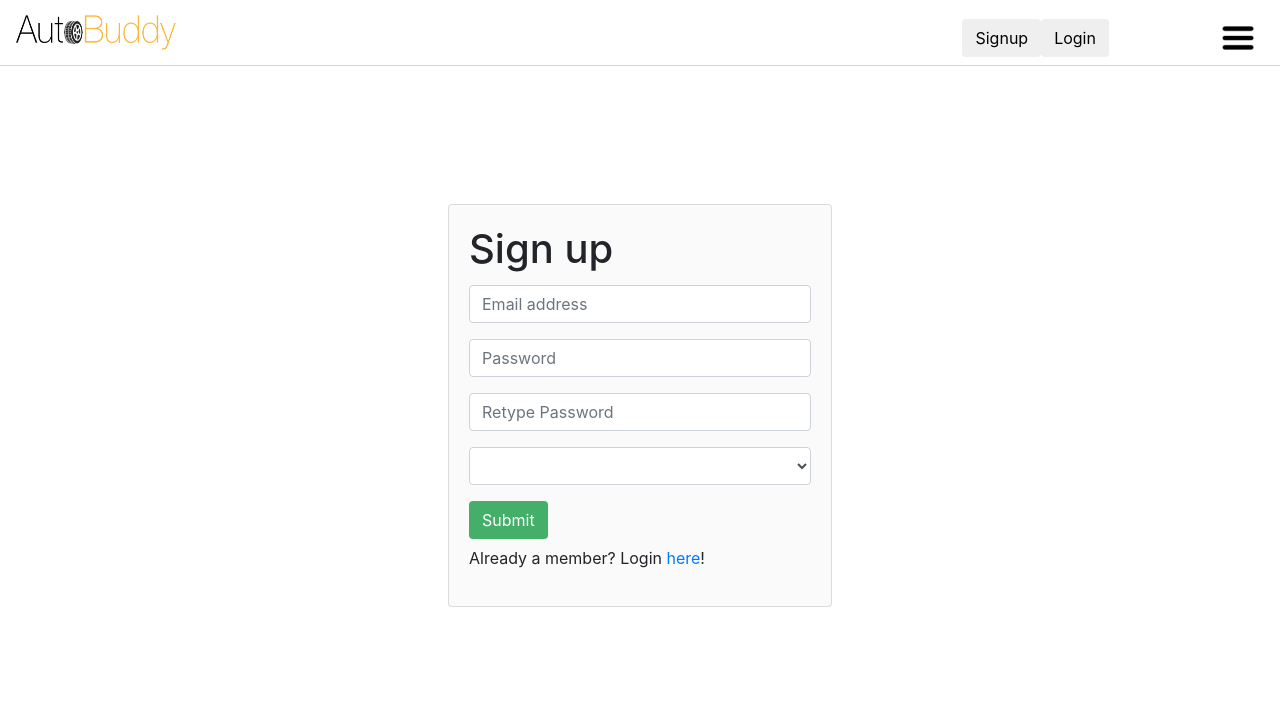
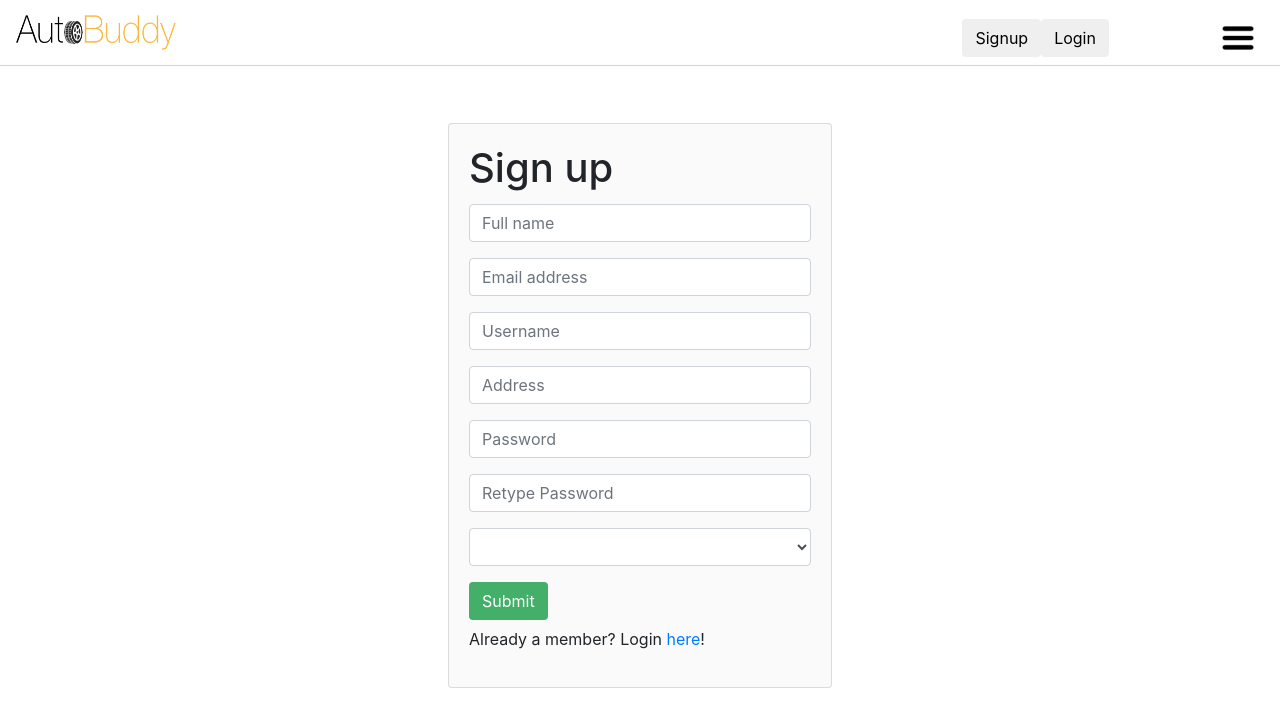
Before and after one commit to AutoBuddyDev/Web-Client, an Angular app in the folder AutoBuddy-Web-Client/: page /signup in a window 1280 px wide. Shown: the top 726 px of the page. Built offline with nearby package versions, Linux system fonts and the light colour scheme.

Commit message:
Working on connecting frontend and backend. Getting 0 unknown error.

```diff
--- a/AutoBuddy-Web-Client/src/app/components/car-repairs/car-repairs.component.ts
+++ b/AutoBuddy-Web-Client/src/app/components/car-repairs/car-repairs.component.ts
@@ -2,6 +2,8 @@ import { Car } from '../../domain/models';
 import { trigger, style, animate, transition } from '@angular/animations';
 import { Component, OnInit, Input } from '@angular/core';
 import { Repair } from '../../domain/models/repair';
+import { RepairRepository } from '../../domain/repair-repository';
+import { ActivatedRoute, Router } from '@angular/router';
 @Component({
   selector: 'app-car-repairs',
   templateUrl: './car-repairs.component.html',
@@ -36,7 +38,11 @@ export class CarRepairsComponent implements OnInit {
   public id:number;
   public progress:number;
 
-  constructor() { }
+  constructor(
+    private repairRepository: RepairRepository,
+    private activedRoute: ActivatedRoute,
+    private router: Router
+  ) { }
 
   ngOnInit() {
     this.id=0;
@@ -58,6 +64,21 @@ export class CarRepairsComponent implements OnInit {
     this.newRepair.date=this.today;
     this.newRepair.completed=false;
     this.newRepair.id= this.id;
+
+    // we dont actually need these, but for the purpose
+    // of the request, we need them.
+
+    this.newRepair.vehicle_id = undefined; // no car id so undef.
+    this.newRepair.repairStatus = 'ok';
+    // need to add cost, carId, repairStatus (string)
+
+    // API call
+    this.repairRepository.addRepair(this.newRepair).subscribe(res => {
+      console.log('res: ', res);
+    });
+    // End of api call
+
+
     if(this.newRepair.completed){
       this.completeRepairs.push(this.newRepair);
     }
--- a/AutoBuddy-Web-Client/src/app/components/login/login.component.html
+++ b/AutoBuddy-Web-Client/src/app/components/login/login.component.html
@@ -10,7 +10,7 @@
           <div class="form-group">
             <input [(ngModel)]="password" type="password" class="form-control" id="exampleInputPassword1" placeholder="Password" name="password">
           </div>
-          <button type="submit" class="btn submit-login-btn" (click)="submitLogin()" [routerLink]="['/garage']">Submit</button>
+          <button type="button" class="btn submit-login-btn" (click)="submitLogin()" [routerLink]="['/garage']">Submit</button>
         </form>
         <p class="form-paragraph">Don't have an account? Sign up <a [routerLink]="['/signup']">here</a>!</p>
       </div>
--- a/AutoBuddy-Web-Client/src/app/components/signup/signup.component.html
+++ b/AutoBuddy-Web-Client/src/app/components/signup/signup.component.html
@@ -5,13 +5,28 @@
         <h1 class="card-title">Sign up</h1>
         <form name="signupform">
           <div class="form-group">
-            <input [(ngModel)]="email" type="email" class="form-control" id="exampleInputEmail1" aria-describedby="emailHelp" placeholder="Email address" name="email" required>
+            <input [(ngModel)]="full_name" type="username" class="form-control" id="full_name"  placeholder="Full name"
+              name="full_name" required>
           </div>
           <div class="form-group">
-            <input [(ngModel)]="password1" type="password" class="form-control" id="exampleInputPassword1" placeholder="Password" name="password1" required>
+            <input [(ngModel)]="email" type="username" class="form-control" id="exampleInputEmail1" aria-describedby="emailHelp" placeholder="Email address"
+              name="email" required>
           </div>
           <div class="form-group">
-            <input [(ngModel)]="password2" type="password" class="form-control" id="exampleInputPassword2" placeholder="Retype Password" name="password2" required>
+              <input [(ngModel)]="username" type="username" class="form-control" id="username"  placeholder="Username"
+                name="username" required>
+            </div>
+          <div class="form-group">
+            <input [(ngModel)]="address" type="username" class="form-control" id="address" aria-describedby="emailHelp" placeholder="Address"
+              name="address" required>
+          </div>
+          <div class="form-group">
+            <input [(ngModel)]="password1" type="password" class="form-control" id="exampleInputPassword1" placeholder="Password" name="password1"
+              required>
+          </div>
+          <div class="form-group">
+            <input [(ngModel)]="password2" type="password" class="form-control" id="exampleInputPassword2" placeholder="Retype Password"
+              name="password2" required>
           </div>
           <div class="form-group">
             <select required [(ngModel)]="accountType" class="form-control" id="exampleFormControlSelect1" name="accounttype">
@@ -20,7 +35,8 @@
           </div>
           <button type="submit" class="btn submit-signup-btn" [routerLink]="['/login']" (click)="submitSignup()">Submit</button>
         </form>
-        <p class="form-paragraph">Already a member? Login <a [routerLink]="['/login']">here</a>!</p>
+        <p class="form-paragraph">Already a member? Login
+          <a [routerLink]="['/login']">here</a>!</p>
       </div>
     </div>
   </div>
--- a/AutoBuddy-Web-Client/src/app/components/signup/signup.component.ts
+++ b/AutoBuddy-Web-Client/src/app/components/signup/signup.component.ts
@@ -1,4 +1,6 @@
 import { Component, OnInit } from '@angular/core';
+import { UserRepository } from '../../domain/user-repository';
+import { ActivatedRoute, Router } from '@angular/router';
 
 @Component({
   selector: 'app-signup',
@@ -7,12 +9,18 @@ import { Component, OnInit } from '@angular/core';
 })
 export class SignupComponent implements OnInit {
 
-  constructor() { }
-
+  constructor(
+    private userRepository: UserRepository,
+    private activedRoute: ActivatedRoute,
+    private router: Router
+  ) { }
+  public full_name: string;
+  public address: string;
   public email: string;
   public password1: string;
   public password2: string;
   public accountType: string;
+  public username: string;
 
 
   ngOnInit() {
@@ -22,7 +30,21 @@ export class SignupComponent implements OnInit {
     console.log(this.email);
     console.log(this.password1);
     console.log(this.password2);
+    console.log(this.full_name);
+    console.log(this.address);
     console.log(this.accountType);
+
+    const user = {
+      password: this.password1,
+      email:  this.email,
+      address: this.address,
+      full_name: this.full_name,
+      username: this.username
+    }
+    this.userRepository.signup(user).subscribe(res => {
+      console.log('res: ', res);
+      this.router.navigateByUrl('login');
+    });
   }
 
 }
--- a/AutoBuddy-Web-Client/src/app/domain/models/repair.ts
+++ b/AutoBuddy-Web-Client/src/app/domain/models/repair.ts
@@ -6,6 +6,9 @@ export class Repair {
   x?: number;
   y?: number;
   id?: number;
+  vehicle_id?: number;
+  cost?: number;
   completed?: boolean;
   date?: Date;
+  repairStatus?: string;
 }
--- a/AutoBuddy-Web-Client/src/app/domain/models/user.ts
+++ b/AutoBuddy-Web-Client/src/app/domain/models/user.ts
@@ -1,4 +1,7 @@
 export class User {
+  username?: String;
+  full_name?: String;
+  address?: String;
   email: String;
   password: String;
 }
--- /dev/null
+++ b/AutoBuddy-Web-Client/src/app/domain/repair-repository.ts
@@ -0,0 +1,32 @@
+import { Repair } from './models/repair';
+import { Car } from './models/car';
+import { catchError } from 'rxjs/operators';
+import { Observable } from 'rxjs';
+import { Injectable, Component } from '@angular/core';
+import { HttpClient, HttpHeaders } from '@angular/common/http';
+import { RepositoryService } from './repository.service';
+
+@Injectable()
+export class RepairRepository extends RepositoryService<Repair> {
+
+  protected endPoint = 'http://ec2-18-188-115-1.us-east-2.compute.amazonaws.com/';
+
+  constructor(protected httpClient: HttpClient) {
+    super(httpClient);
+  }
+
+  // Get repairs for car
+
+ public getRepairs(): Observable<Repair> {
+  return this.httpClient.get(`${this.endPoint}/showRepairs`, this.httpOptions).pipe(
+    catchError(this.handleException)
+  );
+ }
+
+ // Add car
+ public addRepair(repair: Repair): Observable<Repair> {
+  return this.httpClient.post(`${this.endPoint}/addRepair`, repair, this.httpOptions).pipe(
+    catchError(this.handleException)
+  );
+}
+}
--- a/AutoBuddy-Web-Client/src/app/domain/repository.service.ts
+++ b/AutoBuddy-Web-Client/src/app/domain/repository.service.ts
@@ -8,7 +8,7 @@ export abstract class RepositoryService<T> {
 
   protected abstract endPoint;
 
-  private httpOptions  = {
+  protected httpOptions  = {
     headers: new HttpHeaders({
       'Content-Type' : 'application/json',
       'Authorization' : 'dbgui'
@@ -38,23 +38,12 @@ export abstract class RepositoryService<T> {
     );
   }
 
-  public login(user: T): Observable<T> {
-    return this.httpClient.post(`${this.endPoint}`, user, this.httpOptions).pipe(
-      catchError(this.handleException)
-    );
-  }
+
 
   // Update information on car if needed
   public update(id: number, item: T): Observable<T> {
     return this.httpClient.put(`${this.endPoint}/${id}`, item, this.httpOptions).pipe(
       catchError(this.handleException)
-    );
-  }
-
-  // Remove car
-  public delete(id: number): Observable<T> {
-    return this.httpClient.delete(`${this.endPoint}/${id}`, this.httpOptions).pipe(
-    NgControlStatus
     );
   }
 
--- a/AutoBuddy-Web-Client/src/app/domain/user-repository.ts
+++ b/AutoBuddy-Web-Client/src/app/domain/user-repository.ts
@@ -8,9 +8,23 @@ import { User } from './models/user';
 @Injectable()
 export class UserRepository extends RepositoryService<User> {
 
-  protected endPoint = 'http://ec2-18-188-115-1.us-east-2.compute.amazonaws.com/';
+  protected endPoint = 'http://ec2-18-188-115-1.us-east-2.compute.amazonaws.com:3000';
 
   constructor(protected httpClient: HttpClient) {
     super(httpClient);
   }
+
+  public login(user: User): Observable<User> {
+    const url = this.endPoint + '/login';
+    return this.httpClient.post(url, user, this.httpOptions).pipe(
+      catchError(this.handleException)
+    );
+  }
+
+  public signup(user: User): Observable<User> {
+    const url = this.endPoint + '/addUser';
+    return this.httpClient.post(url, user, this.httpOptions).pipe(
+      catchError(this.handleException)
+    );
+  }
 }
```
Also changed, not shown: AutoBuddy-Web-Client/src/app/app.module.ts (+17 -30 lines), AutoBuddy-Web-Client/src/app/components/components.module.ts (added, +37 -0 lines).
